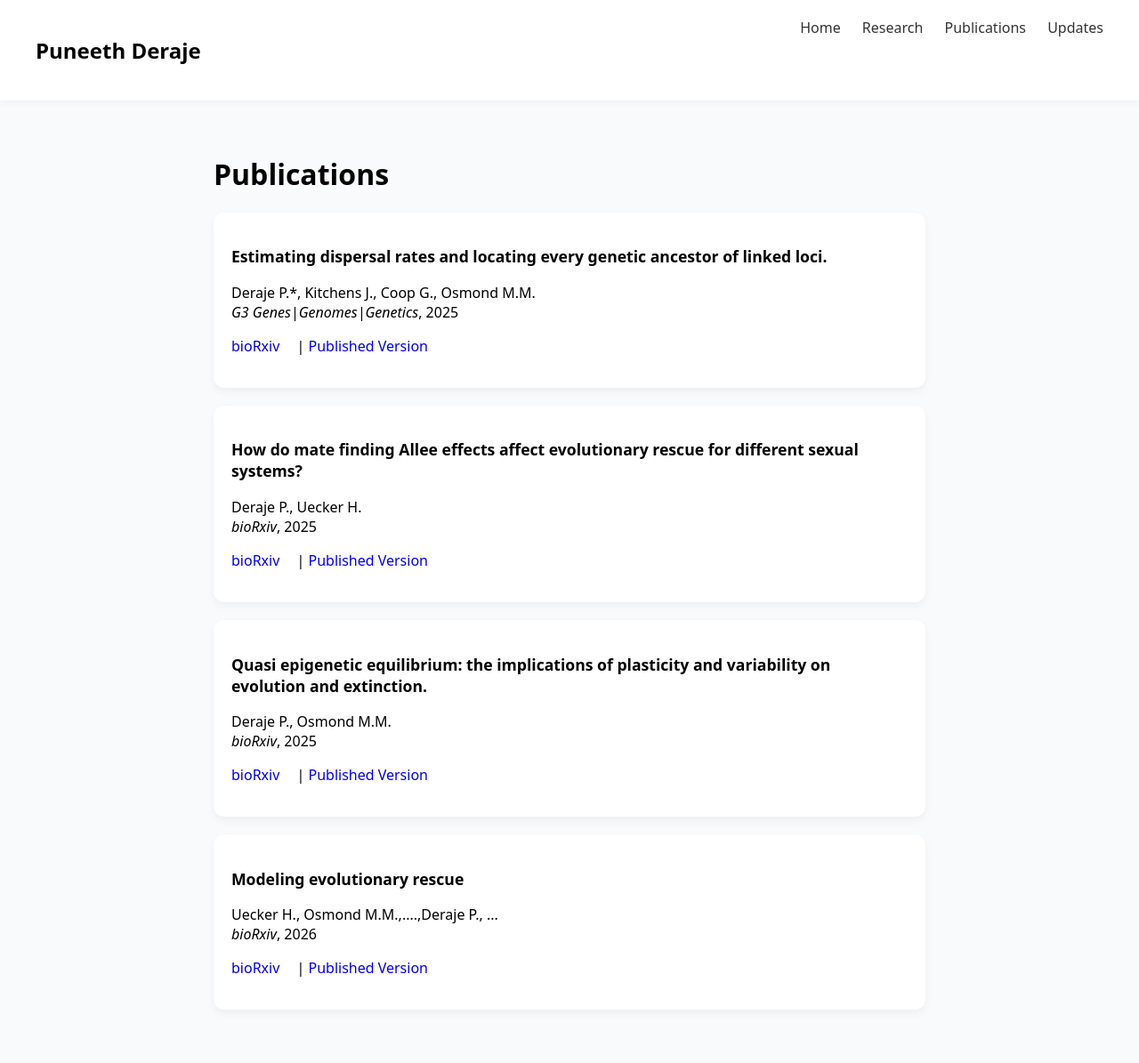
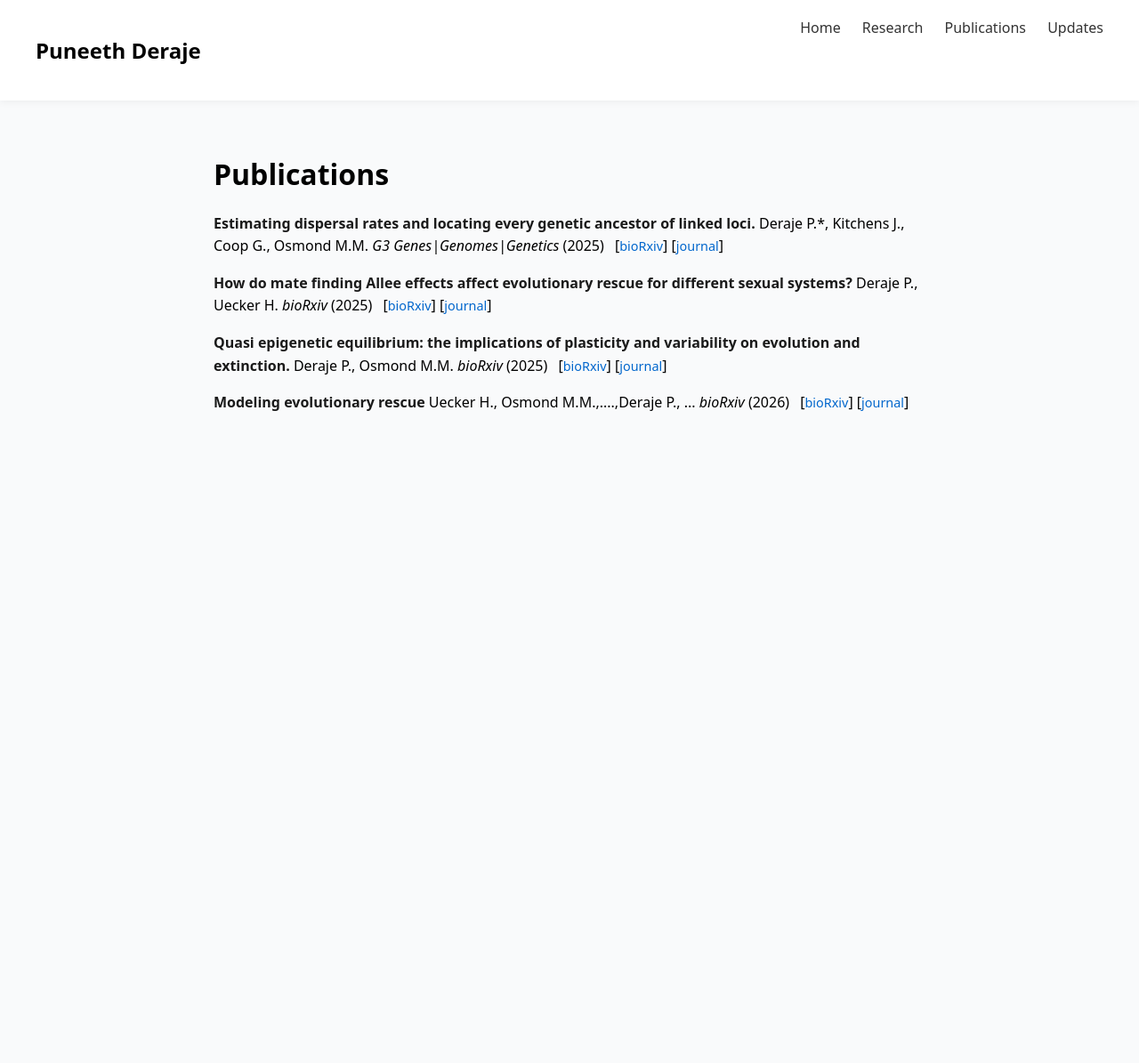
Before and after one commit to puneethderaje/puneethderaje.github.io, a Jekyll site: the page built from publications.html, in a window 1280 px wide. Shown: the whole page at 89% size. Built offline with Jekyll 4.4.1, drawn with Linux system fonts in a browser that asks for light colours; after the commit the page ends 900 px from its top, so only the background shows below that.

Commit message:
Modifying publications format

```diff
--- a/assets/style.css
+++ b/assets/style.css
@@ -26,21 +26,25 @@ main {
 }
 
 
-.pub-card {
-  background: white;
-  padding: 20px;
-  margin-bottom: 20px;
-  border-radius: 12px;
-  box-shadow: 0 4px 10px rgba(0,0,0,0.05);
+.pub-item {
+  margin-bottom: 16px;
+  line-height: 1.6;
 }
 
-.pub-title {
-  font-weight: 600;
-  font-size: 1.1rem;
+.pub-item strong {
+  color: #1a1a1a;
+}
+
+.pub-links {
+  margin-left: 8px;
 }
 
 .pub-links a {
-  margin-right: 15px;
   text-decoration: none;
-  font-weight: 500;
+  color: #0066cc;
+  font-size: 0.9rem;
 }
+
+.pub-links a:hover {
+  text-decoration: underline;
+}
--- a/publications.html
+++ b/publications.html
@@ -6,13 +6,14 @@ title: Publications
 <h1>Publications</h1>
 
 {% for pub in site.data.publications %}
-<div class="pub-card">
-  <p class="pub-title">{{ pub.title }}</p>
-  <p>{{ pub.authors }}<br><em>{{ pub.venue }}</em>, {{ pub.year }}</p>
-  <p class="pub-links">
-    {% if pub.biorxiv %}<a href="{{ pub.biorxiv }}">bioRxiv</a>{% endif %}
-    {% if pub.journal %} | <a href="{{ pub.journal }}">Published Version</a>{% endif %}
-    {% if pub.slides %} | <a href="{{ pub.slides }}">Slides</a>{% endif %}
-  </p>
+<div class="pub-item">
+  <strong>{{ pub.title }}</strong> {{ pub.authors }} <em>{{ pub.venue }}</em> ({{ pub.year }})
+  {% if pub.biorxiv or pub.journal or pub.slides %}
+  <span class="pub-links">
+    {% if pub.biorxiv %}[<a href="{{ pub.biorxiv }}">bioRxiv</a>]{% endif %}
+    {% if pub.journal %}[<a href="{{ pub.journal }}">journal</a>]{% endif %}
+    {% if pub.slides %}[<a href="{{ pub.slides }}">slides</a>]{% endif %}
+  </span>
+  {% endif %}
 </div>
 {% endfor %}
```
